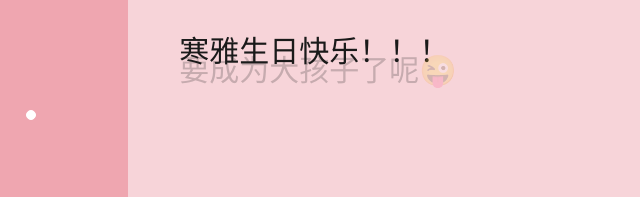
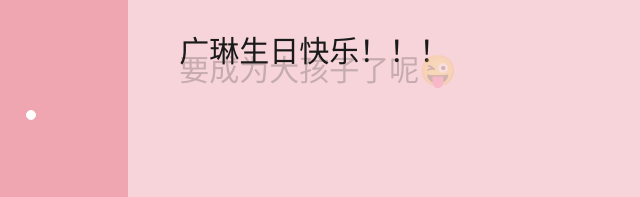
Before and after one commit to DWinnter/HappyBirthdaytoGuanglin, a plain HTML site: page Memories.html in a window 1280 px wide. Shown: the part 286-483 px from the top of the page, 0-640 px from the left. Drawn offline with Linux system fonts and the light colour scheme.

Commit message:
Update Memories.html

```diff
--- a/Memories.html
+++ b/Memories.html
@@ -15,7 +15,7 @@
           <div class="ly-box01">
             <div class="ly-txt01">
               <p class="ly-stxt01">好耶！！！！！</p>
-              <p class="ly-stxt02">寒雅生日快乐！！！</p>
+              <p class="ly-stxt02">广琳生日快乐！！！</p>
               <p class="ly-stxt03">要成为大孩子了呢😜</p>
               <p class="ly-stxt04">祝天天开心，每天都有新的风景呢！！</p>
               <p class="ly-stxt05">万事顺遂，遵循内心！</p>
```
